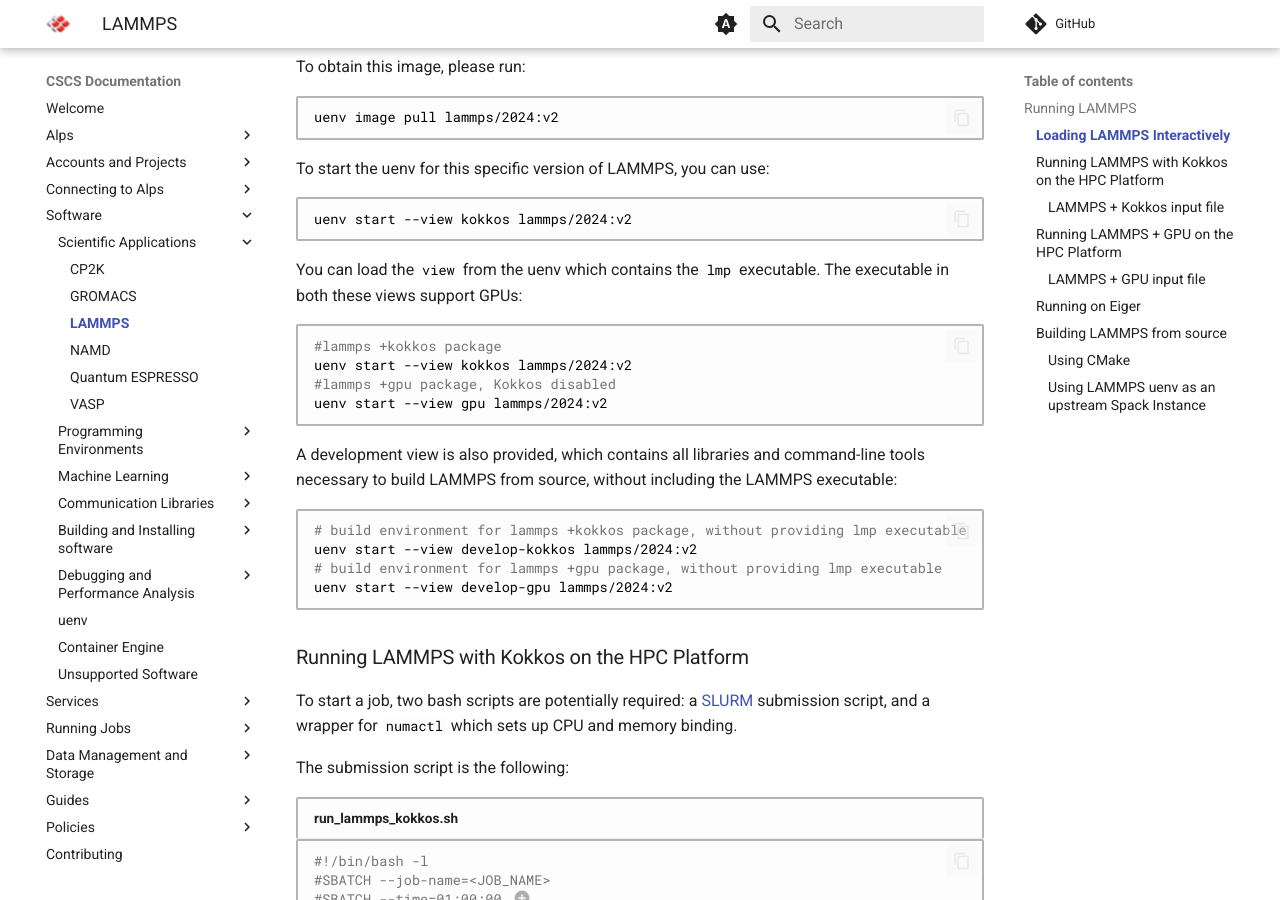
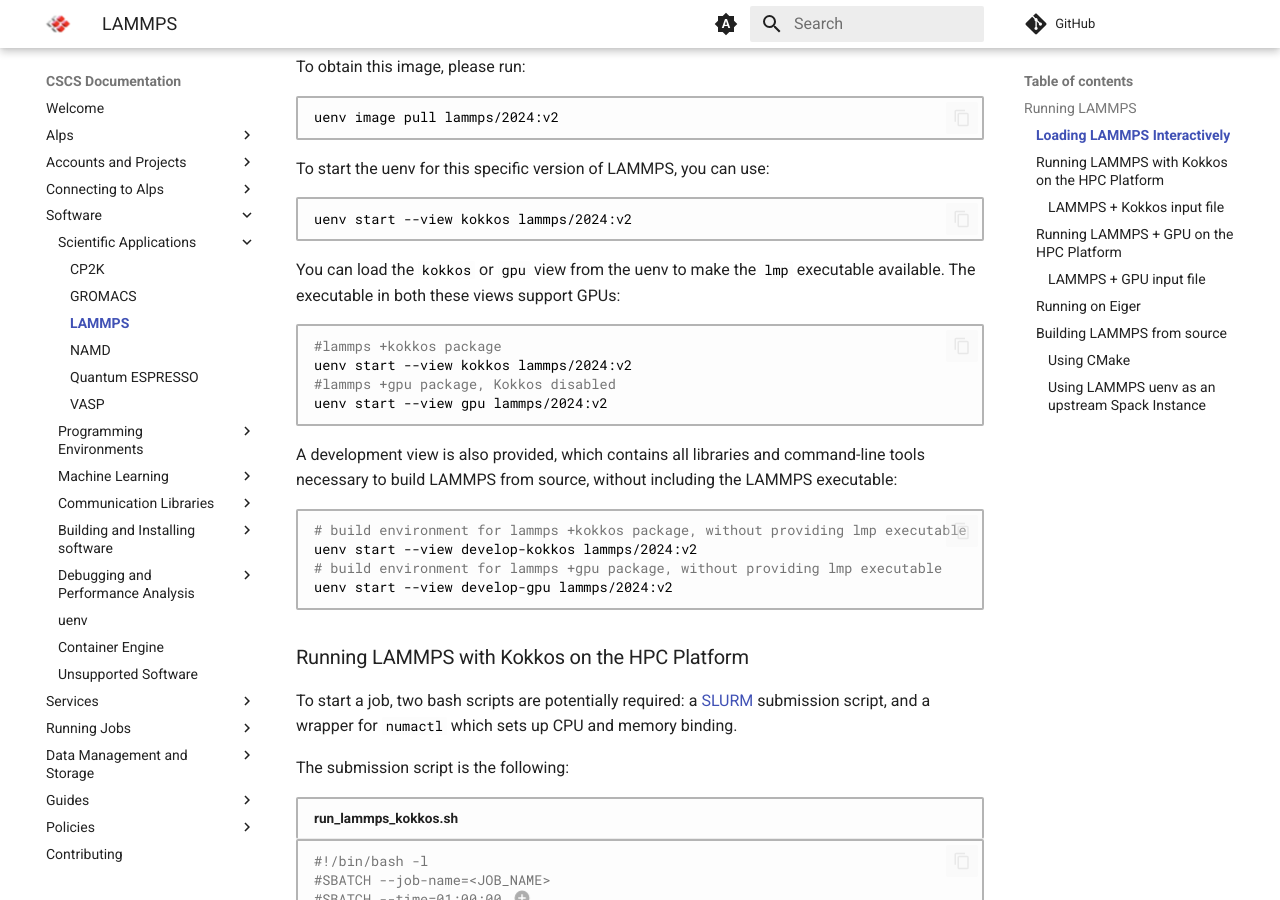
Before and after one commit to nickjbrowning/cscs-docs, an MkDocs documentation site: the page built from docs/software/sciapps/lammps.md, in a window 1280 px wide and 900 px high, scrolled down 952 px. Built offline with MkDocs 1.6.1 and Material for MkDocs 9.7.7, drawn with Linux system fonts in a browser that asks for light colours; comment, search, counter and statistics services are not loaded.

Commit message:
Update docs/software/sciapps/lammps.md
Co-authored-by: Rocco Meli <r.meli@bluemail.ch>

````diff
--- a/docs/software/sciapps/lammps.md
+++ b/docs/software/sciapps/lammps.md
@@ -42,7 +42,8 @@ To start the uenv for this specific version of LAMMPS, you can use:
 uenv start --view kokkos lammps/2024:v2
 ```
 
-You can load the `view` from the uenv which contains the `lmp` executable. The executable in both these views support GPUs:
+You can load the `kokkos` or `gpu` view from the uenv to make the `lmp` executable available.
+The executable in both these views support GPUs:
 
 ```bash
 #lammps +kokkos package
````
